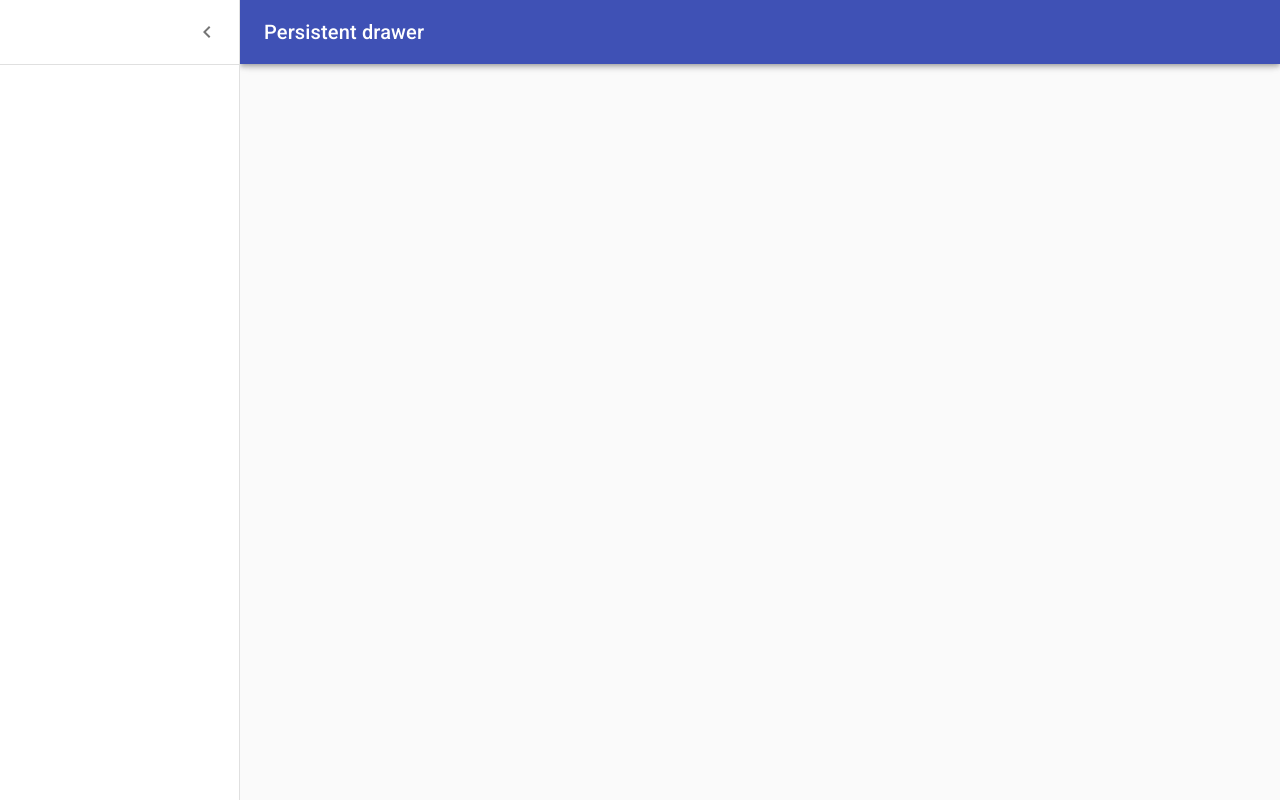
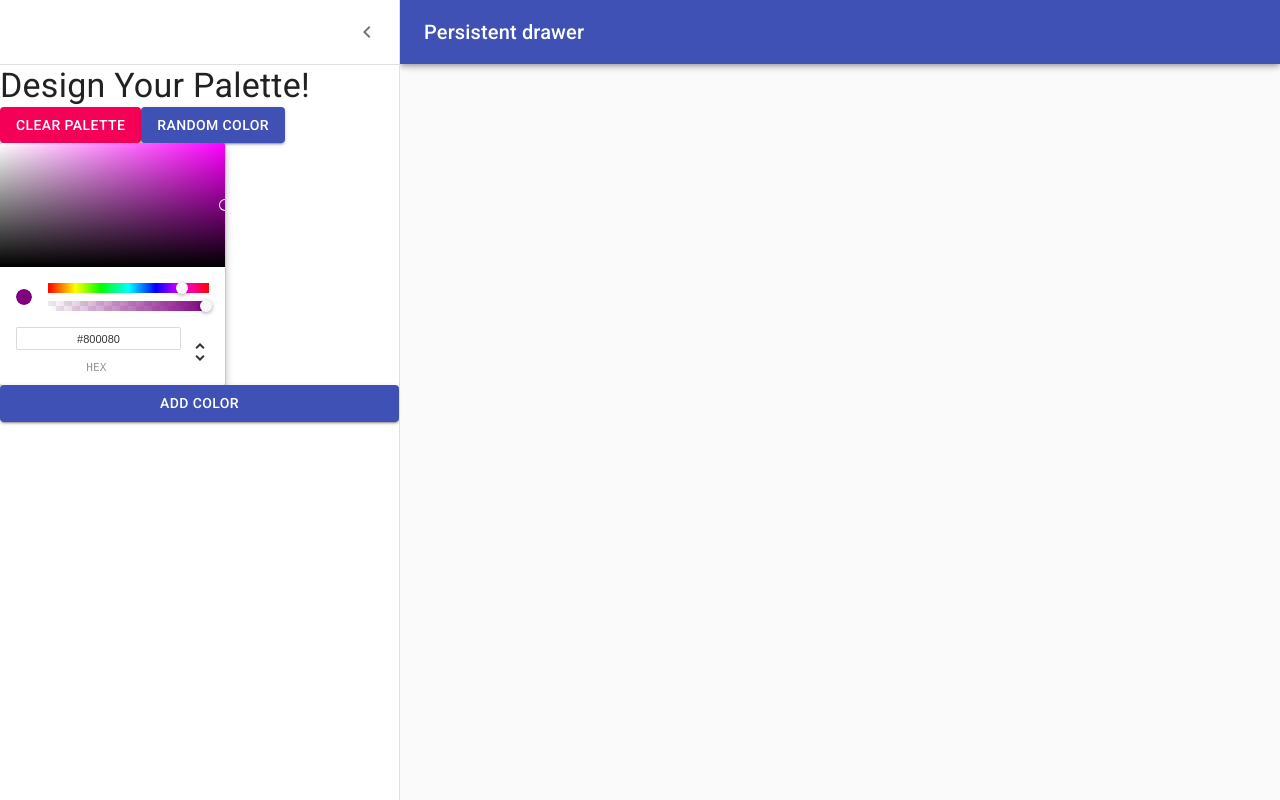
Before and after one commit to christianhubbard/colorboards, a React (Create React App) app: page /palette/new in a window 1280 px wide. Both pictures are taken after a click on the button "Open drawer". Built offline with nearby package versions, Linux system fonts and the light colour scheme.

Commit message:
Add Chrome picker and buttons to drawer

```diff
--- a/package.json
+++ b/package.json
@@ -13,6 +13,7 @@
     "lodash": "^4.17.19",
     "rc-slider": "^9.3.1",
     "react": "^16.13.1",
+    "react-color": "^2.18.1",
     "react-copy-to-clipboard": "^5.0.2",
     "react-dom": "^16.13.1",
     "react-router-dom": "^5.2.0",
--- a/src/NewPaletteForm.js
+++ b/src/NewPaletteForm.js
@@ -10,8 +10,11 @@
 import IconButton from "@material-ui/core/IconButton";
 import MenuIcon from "@material-ui/icons/Menu";
 import ChevronLeftIcon from "@material-ui/icons/ChevronLeft";
+import {ChromePicker} from 'react-color'
+import Button from '@material-ui/core/Button'
 
-const drawerWidth = 240;
+
+const drawerWidth = 400;
 
 const styles = theme => ({
   root: {
@@ -125,6 +128,13 @@
             </IconButton>
           </div>
           <Divider />
+          <Typography variant='h4' color='inherit' noWrap>Design Your Palette!</Typography>
+          <div>
+            <Button variant='contained' color='secondary'>Clear Palette</Button>
+            <Button variant='contained' color='primary'>Random Color</Button>
+          </div>
+          <ChromePicker color='purple' onChangeComplete={(newColor) => console.log(newColor) }/>
+          <Button variant='contained' color='primary'>Add Color</Button>
         </Drawer>
         <main
           className={classNames(classes.content, {
@@ -132,6 +142,7 @@
           })}
         >
           <div className={classes.drawerHeader} />
+
         </main>
       </div>
     );
```
Also changed, not shown: 1 other file (tests, documents, lock files or other folders).
